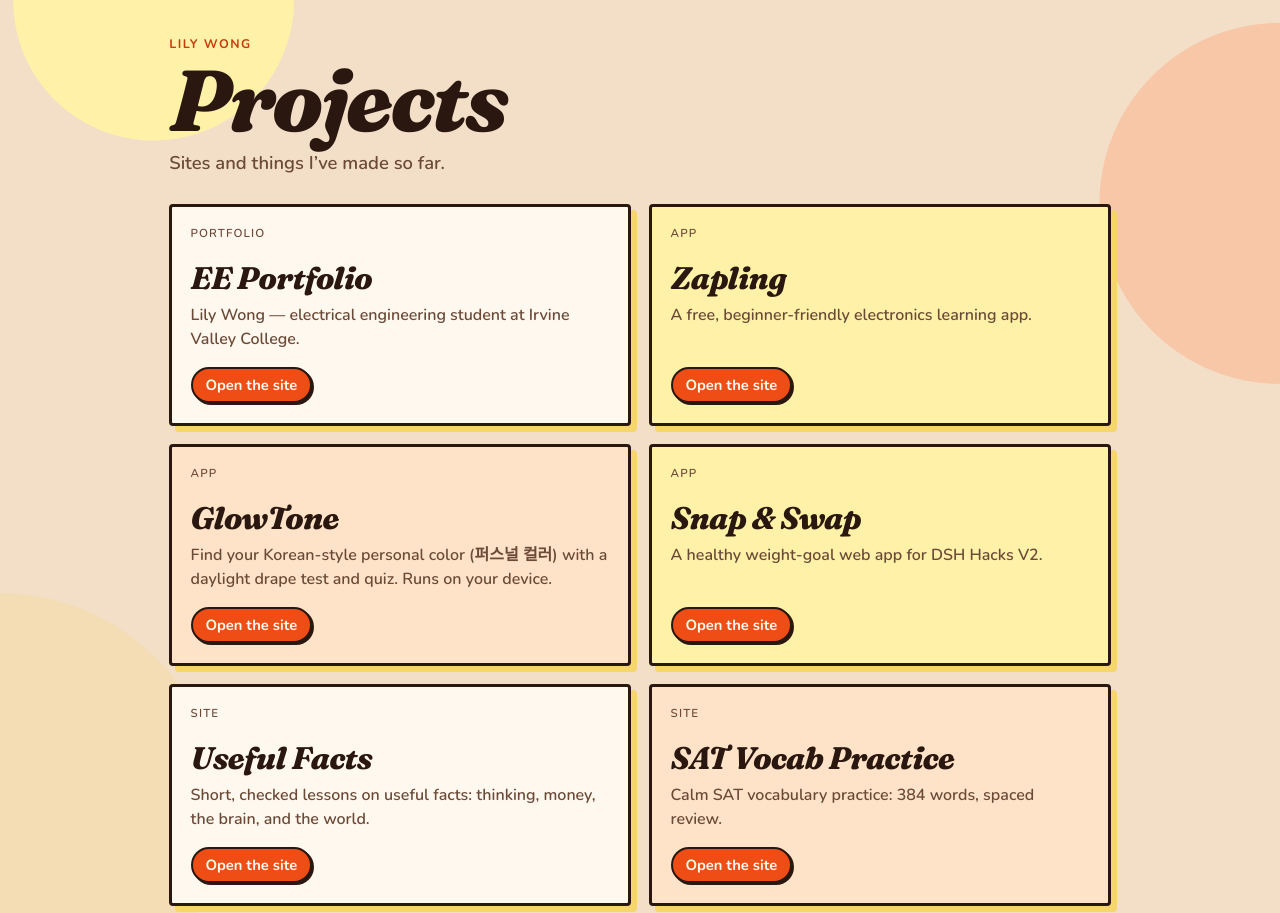
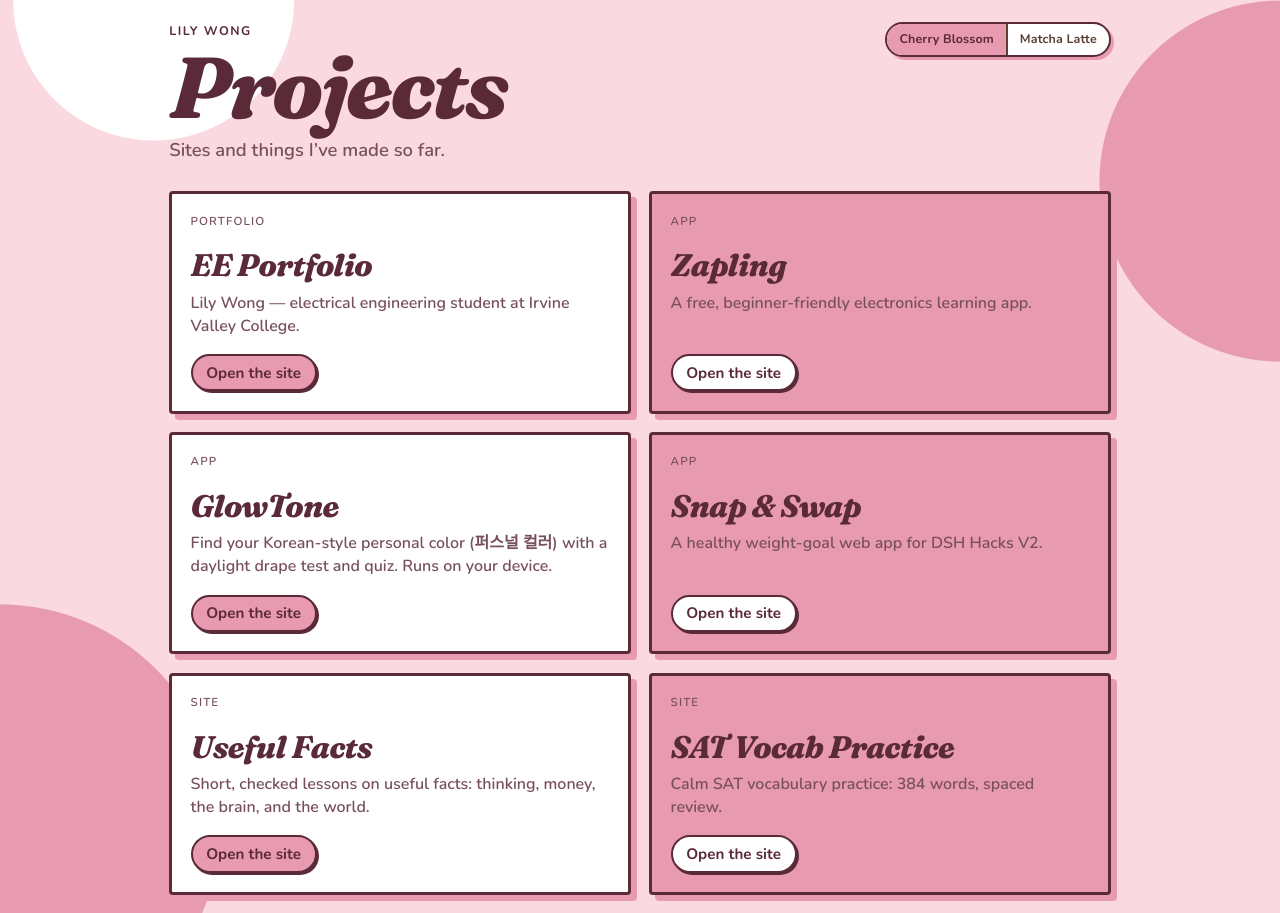
Before and after one commit to lilyofthevalley1618/projects, a plain HTML site: page index.html in a window 1280 px wide. Shown: the top 913 px of the page. Drawn offline with nearby package versions, Linux system fonts and the light colour scheme.

Commit message:
Add Cherry Blossom and Matcha Latte color themes
A small top-right toggle switches between the two palettes, with Cherry Blossom as the default. The choice is saved in the browser.

```diff
--- a/index.html
+++ b/index.html
@@ -1,5 +1,5 @@
 <!doctype html>
-<html lang="en">
+<html lang="en" data-theme="cherry">
 <head>
   <meta charset="utf-8">
   <meta name="viewport" content="width=device-width,initial-scale=1">
@@ -10,14 +10,35 @@
   <link rel="preconnect" href="https://fonts.gstatic.com" crossorigin>
   <link href="https://fonts.googleapis.com/css2?family=Fraunces:ital,opsz,wght@0,9..144,600;0,9..144,800;1,9..144,600;1,9..144,800&family=Nunito:ital,wght@0,400;0,600;0,700;1,400&display=swap" rel="stylesheet">
   <link rel="stylesheet" href="style.css">
+  <script>
+    (function () {
+      var KEY = "projects.theme.v1";
+      var theme = "cherry";
+      try {
+        var q = new URLSearchParams(location.search).get("theme");
+        if (q === "matcha" || q === "cherry") theme = q;
+        else {
+          var saved = localStorage.getItem(KEY);
+          if (saved === "matcha" || saved === "cherry") theme = saved;
+        }
+      } catch (e) {}
+      document.documentElement.setAttribute("data-theme", theme);
+    })();
+  </script>
 </head>
 <body>
   <div class="page">
-    <header class="mast">
-      <p class="kicker">Lily Wong</p>
-      <h1>Projects</h1>
-      <p class="lead">Sites and things I’ve made so far.</p>
-    </header>
+    <div class="top">
+      <header class="mast">
+        <p class="kicker">Lily Wong</p>
+        <h1>Projects</h1>
+        <p class="lead">Sites and things I’ve made so far.</p>
+      </header>
+      <div class="theme-toggle" role="group" aria-label="Color theme">
+        <button type="button" data-theme="cherry" aria-pressed="true">Cherry Blossom</button>
+        <button type="button" data-theme="matcha" aria-pressed="false">Matcha Latte</button>
+      </div>
+    </div>
 
     <main class="grid">
       <a class="card" href="https://lilyofthevalley1618.github.io/lilywong/">
@@ -67,5 +88,27 @@
       <p>All of these are live sites. Made by Lily Wong.</p>
     </footer>
   </div>
+  <script>
+    (function () {
+      var KEY = "projects.theme.v1";
+      function current() {
+        return document.documentElement.getAttribute("data-theme") === "matcha" ? "matcha" : "cherry";
+      }
+      function apply(theme, save) {
+        var t = theme === "matcha" ? "matcha" : "cherry";
+        document.documentElement.setAttribute("data-theme", t);
+        document.querySelectorAll(".theme-toggle [data-theme]").forEach(function (btn) {
+          btn.setAttribute("aria-pressed", btn.getAttribute("data-theme") === t ? "true" : "false");
+        });
+        if (save !== false) {
+          try { localStorage.setItem(KEY, t); } catch (e) {}
+        }
+      }
+      apply(current(), false);
+      document.querySelectorAll(".theme-toggle [data-theme]").forEach(function (btn) {
+        btn.addEventListener("click", function () { apply(btn.getAttribute("data-theme")); });
+      });
+    })();
+  </script>
 </body>
 </html>
--- a/style.css
+++ b/style.css
@@ -1,43 +1,92 @@
-:root{
-  --beige:#F3DFC8;
-  --beige-2:#E8C9A4;
-  --paper:#FFF8EE;
-  --yellow:#FFF1A8;
-  --yellow-2:#F6D56A;
-  --tangerine:#EE4E16;
-  --tangerine-dark:#C83C0C;
-  --peach:#F7C7A8;
-  --ink:#2A1810;
-  --muted:#6B4A38;
+/* Cherry Blossom (default) and Matcha Latte themes. */
+:root, [data-theme="cherry"]{
+  --bg:#FBD9E1;
+  --paper:#FFFFFF;
+  --card-alt:#E89AB0;
+  --accent:#E89AB0;
+  --deep:#C2607A;
+  --ink:#5A2A38;
+  --muted:color-mix(in srgb, #5A2A38 82%, #FFFFFF);
+  --blob-a:#E89AB0;
+  --blob-b:#FFFFFF;
   --font-display:"Fraunces",Georgia,serif;
   --font:"Nunito",system-ui,sans-serif;
+}
+[data-theme="matcha"]{
+  --bg:#B5C99A;
+  --paper:#EDE3D1;
+  --card-alt:#D9C7A7;
+  --accent:#D9C7A7;
+  --deep:#8A9A5B;
+  --ink:#5C4033;
+  --muted:color-mix(in srgb, #5C4033 84%, #EDE3D1);
+  --blob-a:#8A9A5B;
+  --blob-b:#D9C7A7;
 }
 *{box-sizing:border-box}
 html,body{margin:0;padding:0}
 body{
   font-family:var(--font);
   color:var(--ink);
-  background:var(--beige);
+  background:var(--bg);
   background-image:
-    radial-gradient(circle at 12% 0%, #FFF1A8 0 140px, transparent 141px),
-    radial-gradient(circle at 100% 20%, #F7C7A8 0 180px, transparent 181px),
-    radial-gradient(circle at 0% 80%, #F6D56A33 0 220px, transparent 221px);
+    radial-gradient(circle at 12% 0%, var(--blob-b) 0 140px, transparent 141px),
+    radial-gradient(circle at 100% 18%, var(--blob-a) 0 180px, transparent 181px),
+    radial-gradient(circle at 0% 82%, var(--accent) 0 220px, transparent 221px);
   min-height:100vh;
   -webkit-font-smoothing:antialiased;
+  transition:background-color .2s ease, color .2s ease;
 }
 .page{
   max-width:980px;
   margin:0 auto;
-  padding:2.2rem 1.2rem 3.5rem;
+  padding:1.4rem 1.2rem 3.5rem;
+  position:relative;
 }
-.mast{margin:0 0 1.8rem;max-width:36rem}
+.top{
+  display:flex;
+  justify-content:space-between;
+  align-items:flex-start;
+  gap:1rem 1.2rem;
+  flex-wrap:wrap;
+  margin:0 0 1.8rem;
+}
+.mast{margin:0;max-width:36rem;flex:1 1 16rem}
+.theme-toggle{
+  display:flex;
+  flex-shrink:0;
+  margin-left:auto;
+  border:2px solid var(--ink);
+  border-radius:999px;
+  background:var(--paper);
+  box-shadow:3px 3px 0 var(--accent);
+  overflow:hidden;
+}
+.theme-toggle button{
+  appearance:none;
+  border:0;
+  background:transparent;
+  color:var(--ink);
+  font-family:inherit;
+  font-weight:800;
+  font-size:.78rem;
+  letter-spacing:.01em;
+  padding:.5rem .75rem;
+  cursor:pointer;
+  line-height:1.2;
+}
+.theme-toggle button[aria-pressed="true"]{
+  background:var(--card-alt);
+}
+.theme-toggle button + button{border-left:2px solid var(--ink)}
+.theme-toggle button:focus-visible{outline:3px solid var(--ink);outline-offset:-3px}
 .kicker{
   margin:0 0 .4rem;
   font-weight:800;
   letter-spacing:.12em;
   text-transform:uppercase;
   font-size:.78rem;
-  color:var(--tangerine-dark);
+  color:var(--ink);
 }
 h1{
   font-family:var(--font-display);
@@ -71,17 +120,16 @@ h1{
   border:3px solid var(--ink);
   border-radius:4px;
   padding:1.15rem 1.15rem 1.2rem;
-  box-shadow:6px 6px 0 var(--yellow-2);
+  box-shadow:6px 6px 0 var(--accent);
   text-decoration:none;
   color:var(--ink);
   min-height:11.5rem;
-  transition:transform .12s ease, box-shadow .12s ease;
+  transition:transform .12s ease, box-shadow .12s ease, background-color .2s ease;
 }
-.card:nth-child(2n){background:var(--yellow)}
-.card:nth-child(3n){background:#FFE3C8}
+.card:nth-child(2n){background:var(--card-alt)}
 .card:hover,.card:focus-visible{
   transform:translate(-2px,-2px);
-  box-shadow:8px 8px 0 var(--tangerine);
+  box-shadow:8px 8px 0 var(--deep);
   outline:none;
 }
 .eyebrow{
@@ -90,7 +138,7 @@ h1{
   font-weight:800;
   letter-spacing:.1em;
   text-transform:uppercase;
-  color:var(--tangerine-dark);
+  color:var(--ink);
 }
 h2{
   font-family:var(--font-display);
@@ -104,15 +152,17 @@ h2{
 .go{
   margin-top:auto;
   display:inline-block;
-  background:var(--tangerine);
-  color:var(--paper);
+  background:var(--card-alt);
+  color:var(--ink);
   font-weight:800;
-  font-size:.92rem;
-  padding:.4rem .8rem;
+  font-size:.95rem;
+  padding:.42rem .85rem;
   border-radius:999px;
   border:2px solid var(--ink);
   box-shadow:2px 2px 0 var(--ink);
 }
+/* Alternate cards already use the accent fill, so their buttons stay on paper for contrast. */
+.card:nth-child(2n) .go{background:var(--paper)}
 footer{
   margin:2.2rem 0 0;
   color:var(--muted);
@@ -121,6 +171,7 @@ footer{
 }
 footer p{margin:0}
 @media (max-width:520px){
-  .page{padding:1.4rem 1rem 2.4rem}
-  .card{min-height:0;box-shadow:4px 4px 0 var(--yellow-2)}
+  .page{padding:1.1rem 1rem 2.4rem}
+  .card{min-height:0;box-shadow:4px 4px 0 var(--accent)}
+  .theme-toggle button{padding:.45rem .6rem;font-size:.72rem}
 }
```
Also changed, not shown: favicon.svg, 1 other file.
